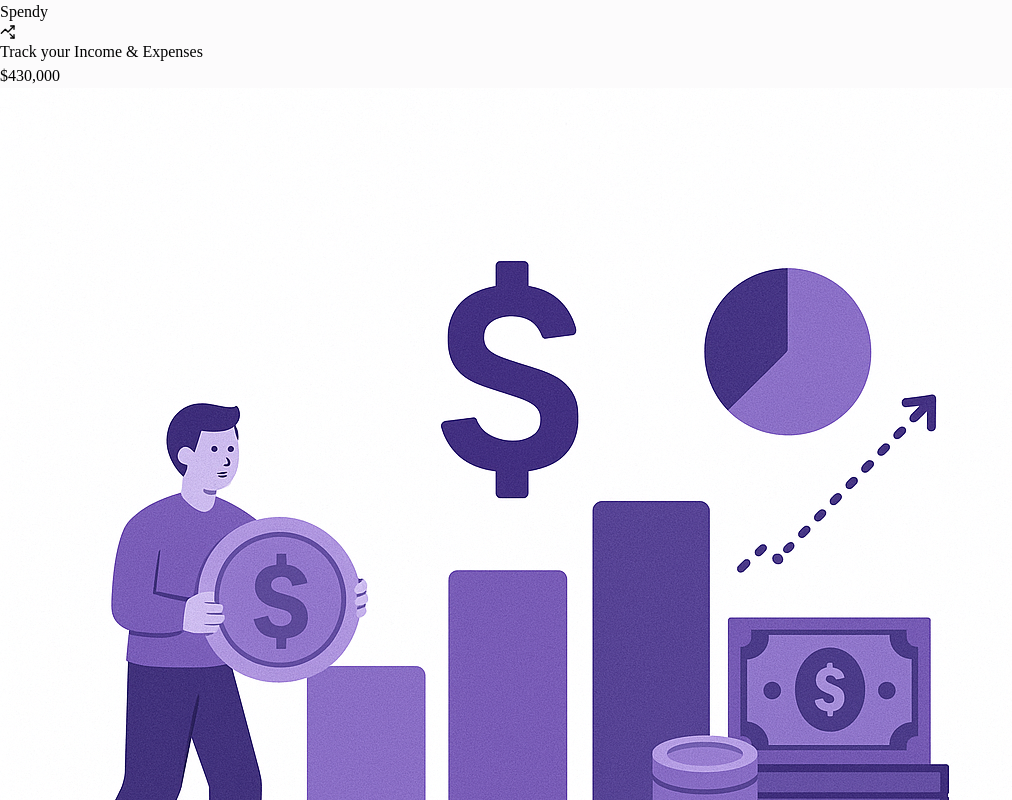
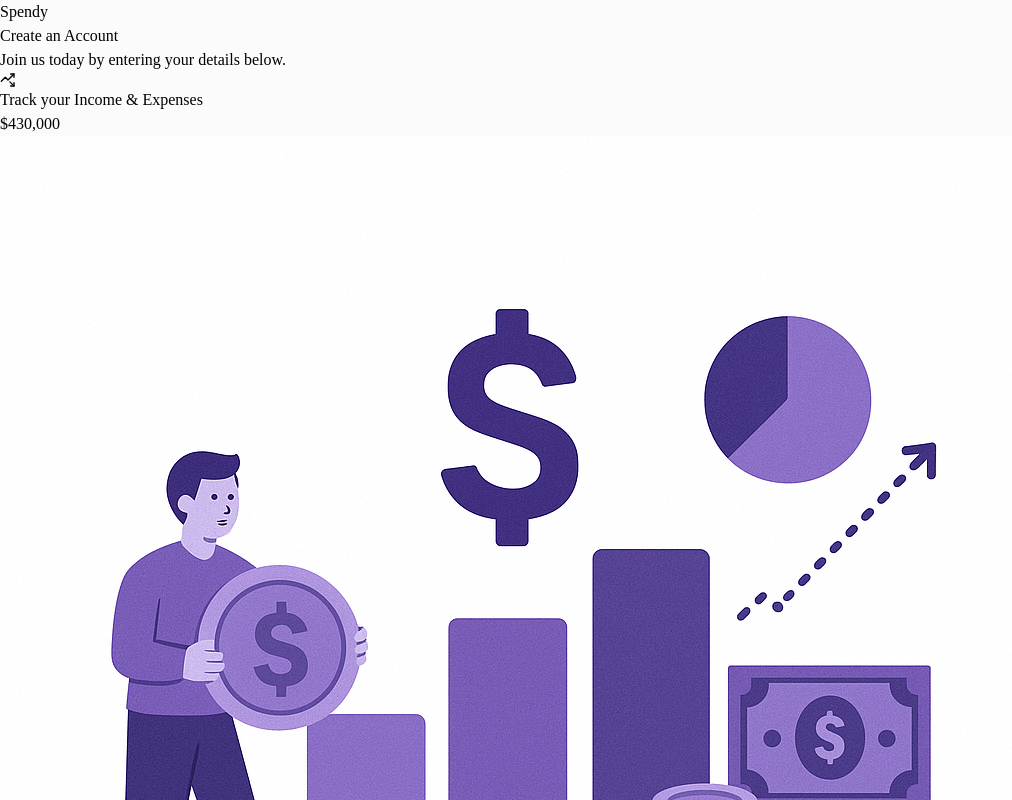
Before and after one commit to kanishkadz/spendy, a React (Vite) app in the folder frontend/: page /signUp in a window 1280 px wide. Shown: the top 800 px of the page, without its empty margins (0-1012 px from the left). Built offline with nearby package versions, Linux system fonts and the light colour scheme.

Commit message:
Update SignUp.jsx

```diff
--- a/frontend/src/pages/Auth/SignUp.jsx
+++ b/frontend/src/pages/Auth/SignUp.jsx
@@ -20,7 +20,12 @@ const SignUp = () => {
 
   return (
     <AuthLayout>
-
+      <div className="">
+        <h3 className="">Create an Account</h3>
+        <p className="">
+          Join us today by entering your details below.
+        </p>
+      </div>
     </AuthLayout>
   )
 }
```
